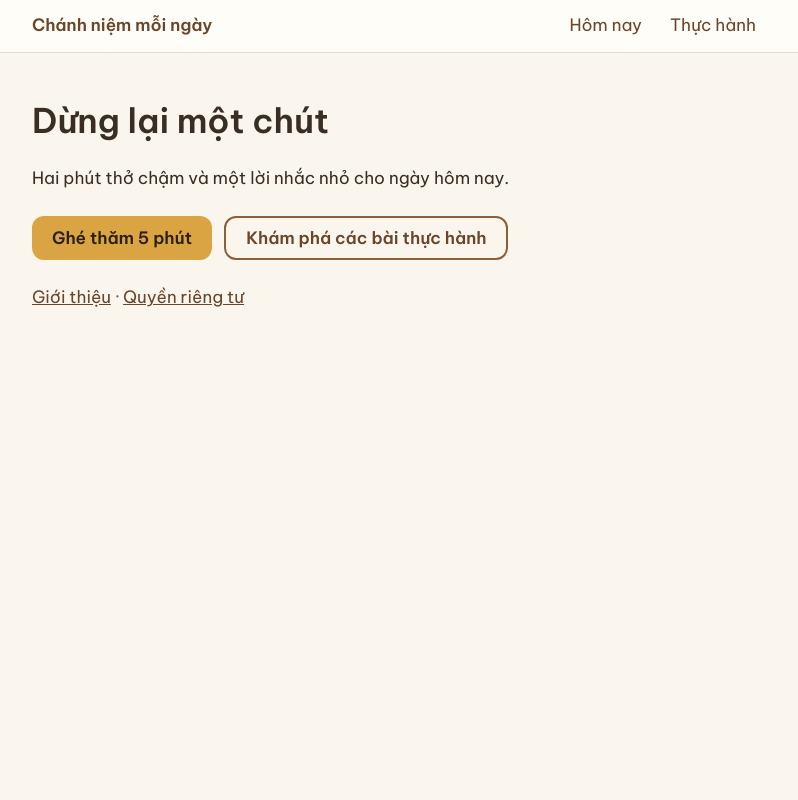
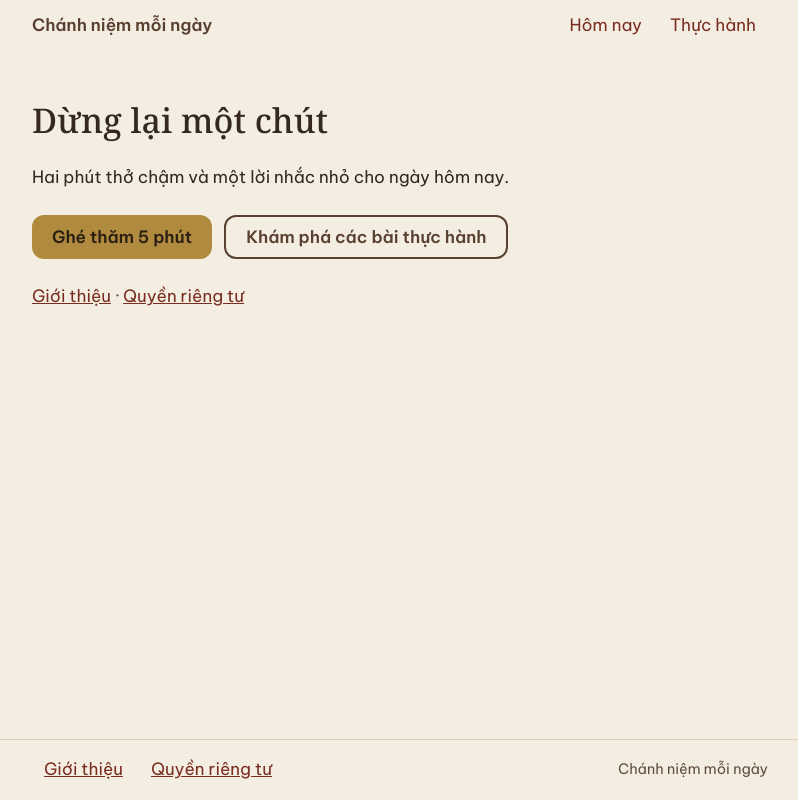
Before and after one commit to quangnguyen-star/di-chua-online, a Next.js app: page / in a window 1280 px wide. Shown: the whole page, without its empty margins (240-1038 px from the left). Built offline with nearby package versions, Linux system fonts and the light colour scheme.

Commit message:
DCO-11: R1 Foundation shell: tokens, fonts, header/footer, shared error compone… (feature/dco-11-r1-foundation-shell-tokens-fonts)

```diff
--- a/src/app/layout.tsx
+++ b/src/app/layout.tsx
@@ -1,8 +1,17 @@
 import type { Metadata, Viewport } from "next";
 import Link from "next/link";
+import { Noto_Serif } from "next/font/google";
 import "@fontsource/be-vietnam-pro/400.css";
 import "@fontsource/be-vietnam-pro/600.css";
 import "../styles/globals.css";
+import { SiteFooter } from "../components/shell/SiteFooter";
+
+const notoSerif = Noto_Serif({
+  subsets: ["latin", "vietnamese"],
+  weight: "500",
+  variable: "--font-noto-serif",
+  display: "swap",
+});
 
 export const metadata: Metadata = {
   title: "Chánh niệm mỗi ngày",
@@ -16,7 +25,7 @@ export const viewport: Viewport = {
 
 export default function RootLayout({ children }: { children: React.ReactNode }) {
   return (
-    <html lang="vi">
+    <html lang="vi" className={notoSerif.variable}>
       <body>
         <header className="site-header">
           <div className="site-header__inner">
@@ -30,6 +39,7 @@ export default function RootLayout({ children }: { children: React.ReactNode })
           </div>
         </header>
         <main className="container">{children}</main>
+        <SiteFooter />
       </body>
     </html>
   );
--- /dev/null
+++ b/src/components/shell/SiteFooter.tsx
@@ -0,0 +1,15 @@
+import Link from "next/link";
+
+export function SiteFooter() {
+  return (
+    <footer className="site-footer">
+      <div className="site-footer__inner">
+        <nav className="site-footer__nav" aria-label="Thông tin">
+          <Link href="/about">Giới thiệu</Link>
+          <Link href="/privacy">Quyền riêng tư</Link>
+        </nav>
+        <p className="site-footer__note">Chánh niệm mỗi ngày</p>
+      </div>
+    </footer>
+  );
+}
--- a/src/styles/globals.css
+++ b/src/styles/globals.css
@@ -1,14 +1,23 @@
 :root {
-  --bg: #faf6ee;
-  --surface: #fffdf8;
-  --text: #3a2e22;
-  --text-muted: #6b5b4a;
-  --wood: #8b5e3c;
-  --wood-dark: #6a4529;
-  --saffron: #d9a441;
-  --border: #e6dccb;
+  --paper: #f4eee2;
+  --wood: #5a4030;
+  --lacquer: #7a2e22;
+  --gold: #b08a3e;
+  --moss: #6b7255;
+  /* gold and moss fail 4.5:1 as text on paper; use the -text variants for words */
+  --gold-text: #7a5a1c;
+  --moss-text: #4f5740;
+  --bg: var(--paper);
+  --surface: #fbf7ee;
+  --text: #34281f;
+  --text-muted: #5f4d3e;
+  --wood-dark: var(--wood);
+  --saffron: var(--gold);
+  --border: #ddd1bb;
   --target: 44px;
   --radius: 12px;
+  --font-body: "Be Vietnam Pro", system-ui, sans-serif;
+  --font-heading: var(--font-noto-serif), "Noto Serif", Georgia, serif;
 }
 
 *, *::before, *::after { box-sizing: border-box; }
@@ -21,27 +30,30 @@ body {
   overflow-x: hidden;
   background: var(--bg);
   color: var(--text);
-  font-family: "Be Vietnam Pro", system-ui, sans-serif;
+  font-family: var(--font-body);
+  display: flex;
+  flex-direction: column;
+  min-height: 100vh;
+  min-height: 100dvh;
   font-size: 1.0625rem;
   line-height: 1.6;
 }
 
 img, video, audio { max-width: 100%; }
 
-h1, h2, h3 { line-height: 1.25; overflow-wrap: anywhere; }
+h1, h2, h3 { font-family: var(--font-heading); font-weight: 500; line-height: 1.25; overflow-wrap: anywhere; }
 
-a { color: var(--wood-dark); }
+a { color: var(--lacquer); }
 
 a, button, input, select, textarea, [role="button"] { min-height: var(--target); }
 
 :focus-visible {
-  outline: 3px solid var(--saffron);
+  outline: 3px solid var(--lacquer);
   outline-offset: 2px;
 }
 
 .site-header {
-  border-bottom: 1px solid var(--border);
-  background: var(--surface);
+  background: transparent;
 }
 
 .site-header__inner {
@@ -76,6 +88,8 @@ a, button, input, select, textarea, [role="button"] { min-height: var(--target);
 
 .nav a:hover { background: var(--border); }
 
+main { flex: 1 0 auto; width: 100%; }
+
 .container {
   max-width: 48rem;
   margin: 0 auto;
@@ -97,7 +111,7 @@ a, button, input, select, textarea, [role="button"] { min-height: var(--target);
   cursor: pointer;
 }
 
-.button:hover { background: #c8922f; }
+.button:hover { background: #c19a4d; }
 
 @media (prefers-reduced-motion: reduce) {
   *, *::before, *::after {
@@ -123,3 +137,20 @@ a, button, input, select, textarea, [role="button"] { min-height: var(--target);
 .player__field input { width: 100%; }
 textarea, input[type="text"] { width: 100%; max-width: 100%; font: inherit; }
 h1:focus { outline: none; }
+
+.site-footer { border-top: 1px solid var(--border); flex-shrink: 0; }
+.site-footer__inner {
+  display: flex;
+  flex-wrap: wrap;
+  align-items: center;
+  justify-content: space-between;
+  gap: 0.25rem 1rem;
+  max-width: 48rem;
+  margin: 0 auto;
+  padding: 0.5rem 1rem;
+}
+.site-footer__nav { display: flex; flex-wrap: wrap; gap: 0.25rem; }
+.site-footer__nav a { display: inline-flex; align-items: center; padding: 0 0.75rem; border-radius: var(--radius); }
+.site-footer__note { margin: 0; color: var(--text-muted); font-size: 0.9rem; }
+.error-state { text-align: center; padding: 2rem 0; }
+.error-state__actions { display: flex; flex-wrap: wrap; justify-content: center; gap: 0.75rem; margin-top: 1.5rem; }
```
Also changed, not shown: src/components/shell/ErrorState.tsx (added, +39 -0 lines).
